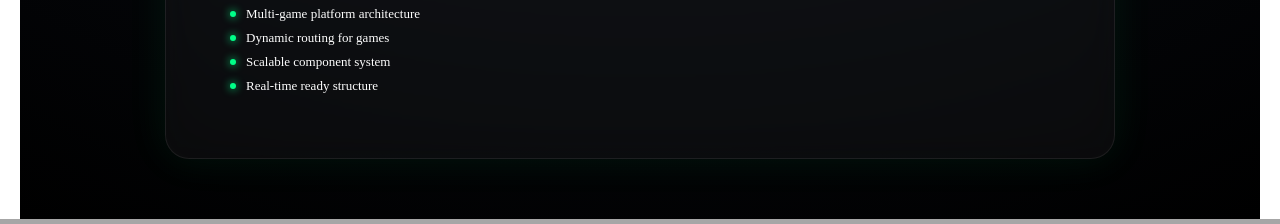
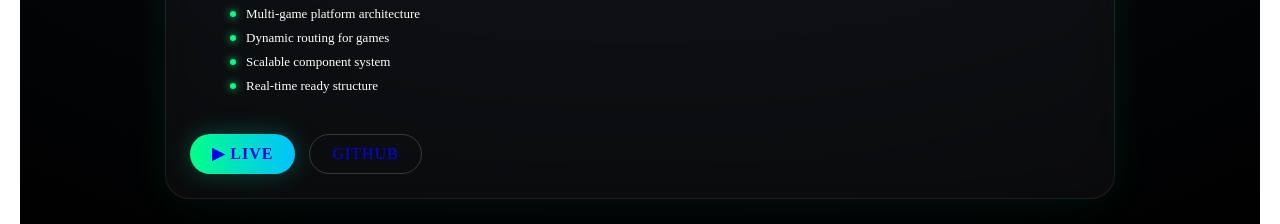
Before and after one commit to vaibhav77471/vaibhav-soni-portfolio, a Next.js app: page /projects/casino-lobby in a window 1280 px wide. Shown: the part 1140-1364 px from the top of the page. Built offline with nearby package versions, Linux system fonts and the light colour scheme.

Commit message:
added casino lobby app

```diff
--- a/src/data/projects.js
+++ b/src/data/projects.js
@@ -9,8 +9,8 @@ export const projects = [
       "https://images.unsplash.com/photo-1706129867447-b4f156c46641?q=80&w=1974&auto=format&fit=crop",
     tech: ["Next.js", "React Query", "Zustand", "Tailwind", "Shadcn UI"],
     category: "Professional",
-    liveUrl: "",
-    github: "",
+    liveUrl: "https://casino-lobby-mnf3plcvp-vaibhav77471s-projects.vercel.app/en",
+    github: "https://github.com/vaibhav77471/CasinoLobby",
 
     problem:
       "Building a scalable real-time casino lobby with dynamic game loading.",
```
